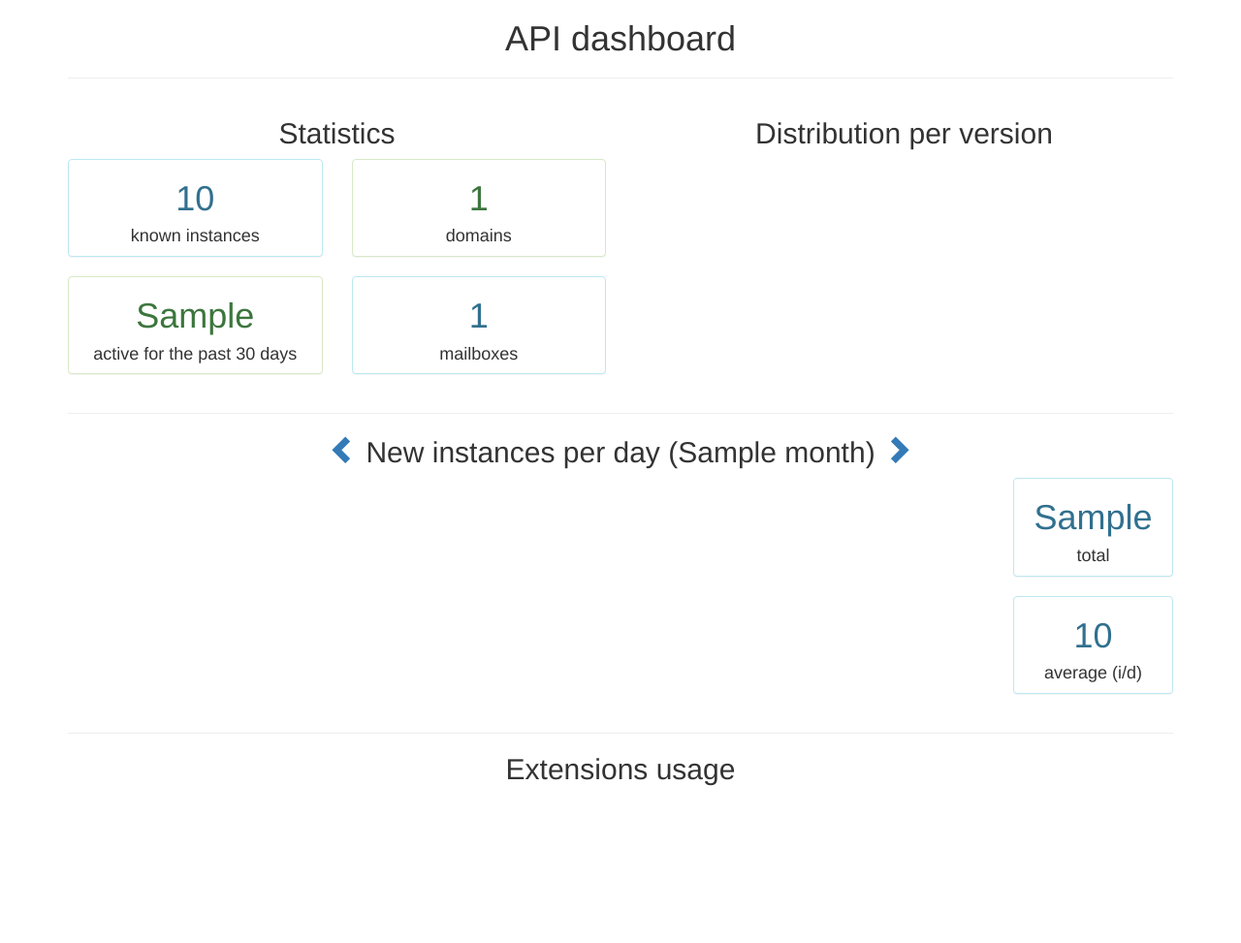
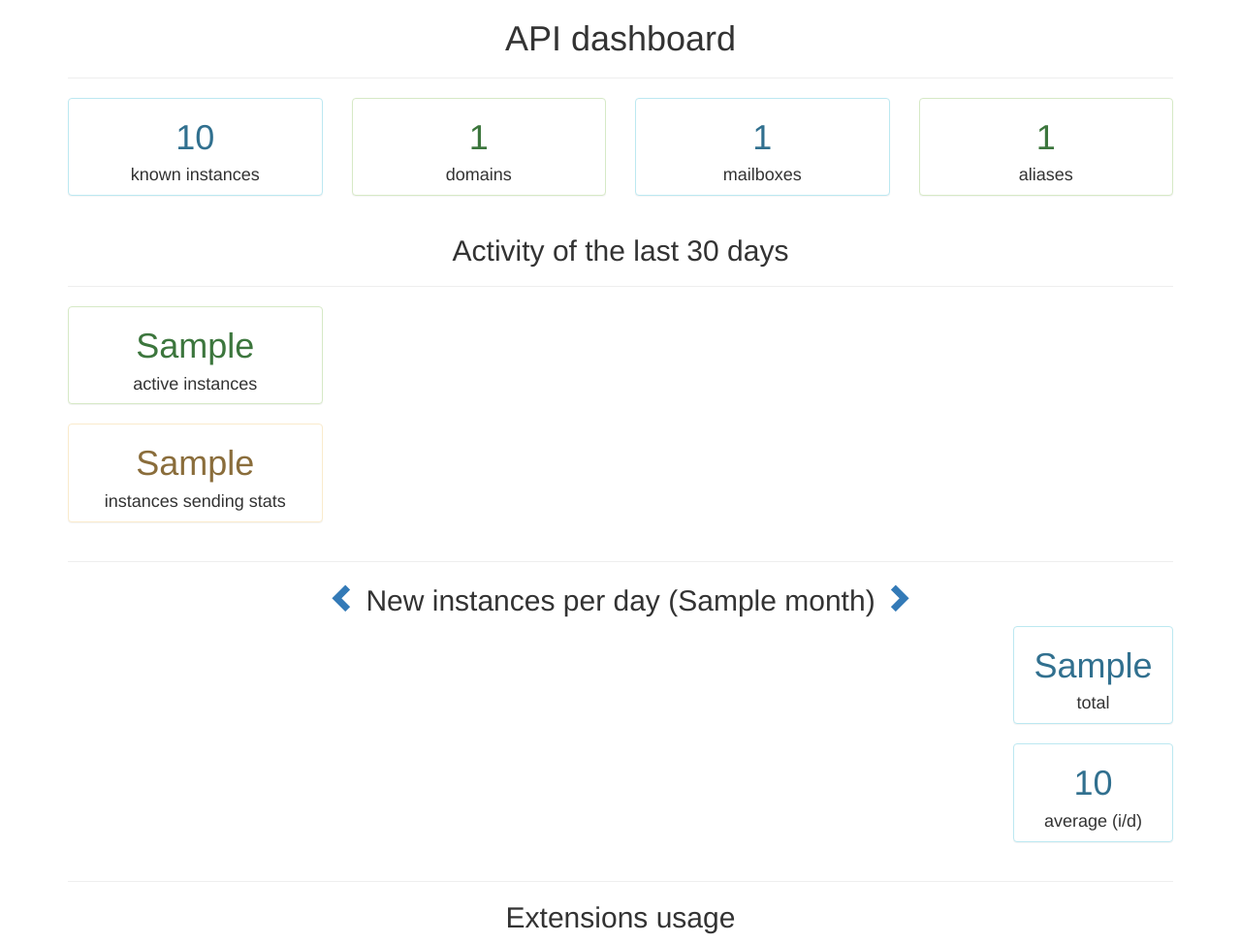
Before and after one commit to tonioo/modoboa-public-api, a Django app: template dashboard/templates/dashboard/base.html in a window 1280 px wide. Shown: the whole page at 97% size. Before the commit the page ends 811 px from the top, so only its background shows below. Run offline with Django 3.2, Linux system fonts and the light colour scheme; the template is opened without the code that fills it: most values are stand-ins (such as "Sample title", 1, 10 or a date in 2020); some libraries are stand-ins or nearby versions.

Commit message:
Updated dashboard.

```diff
--- a/dashboard/templates/dashboard/base.html
+++ b/dashboard/templates/dashboard/base.html
@@ -22,33 +22,51 @@
       <h1 class="text-center">{% trans "API dashboard" %}</h1>
       <hr>
       <div class="row">
+        <div class="col-sm-3">
+          <div class="panel panel-info text-center">
+            <h1 class="text-info">{{ counters.total }}</h1>
+            <h4>{% trans "known instances" %}</h4>
+          </div>
+        </div>
+        <div class="col-sm-3">
+          <div class="panel panel-success text-center">
+            <h1 class="text-success">{{ counters.domain_counter }}</h1>
+            <h4>{% trans "domains" %}</h4>
+          </div>
+        </div>
+        <div class="col-sm-3">
+          <div class="panel panel-info text-center">
+            <h1 class="text-info">{{ counters.mailbox_counter }}</h1>
+            <h4>{% trans "mailboxes" %}</h4>
+          </div>
+        </div>
+        <div class="col-sm-3">
+          <div class="panel panel-success text-center">
+            <h1 class="text-success">{{ counters.alias_counter }}</h1>
+            <h4>{% trans "aliases" %}</h4>
+          </div>
+        </div>
+      </div>
+      <h2 class="text-center">{% trans "Activity of the last 30 days" %}</h2>
+      <hr>
+      <div class="row">
         <div class="col-sm-6">
-          <h2 class="text-center">{% trans "Statistics" %}</h2>
           <div class="row">
             <div class="col-sm-6">
-              <div class="panel panel-info text-center">
-                <h1 class="text-info">{{ counters.total }}</h1>
-                <h4>{% trans "known instances" %}</h4>
-              </div>
               <div class="panel panel-success text-center">
                 <h1 class="text-success">{{ active_instances }}</h1>
-                <h4>{% trans "active for the past 30 days" %}</h4>
+                <h4>{% trans "active instances" %}</h4>
+              </div>
+              <div class="panel panel-warning text-center">
+                <h1 class="text-warning">{{ instances_sending_stats }}</h1>
+                <h4>{% trans "instances sending stats" %}</h4>
               </div>
             </div>
             <div class="col-sm-6">
-              <div class="panel panel-success text-center">
-                <h1 class="text-success">{{ counters.domain_counter }}</h1>
-                <h4>{% trans "domains" %}</h4>
-              </div>
-              <div class="panel panel-info text-center">
-                <h1 class="text-info">{{ counters.mailbox_counter }}</h1>
-                <h4>{% trans "mailboxes" %}</h4>
-              </div>
             </div>
           </div>
         </div>
         <div class="col-sm-6">
-          <h2 class="text-center">{% trans "Distribution per version" %}</h2>
           <div id="instances_per_version"></div>
         </div>
       </div>
@@ -93,6 +111,9 @@
              },
              legend: {
                  position: 'right'
+             },
+             title: {
+                 text: 'Distribution'
              }
          });
 
```
Also changed, not shown: dashboard/views.py (+10 -3 lines).
